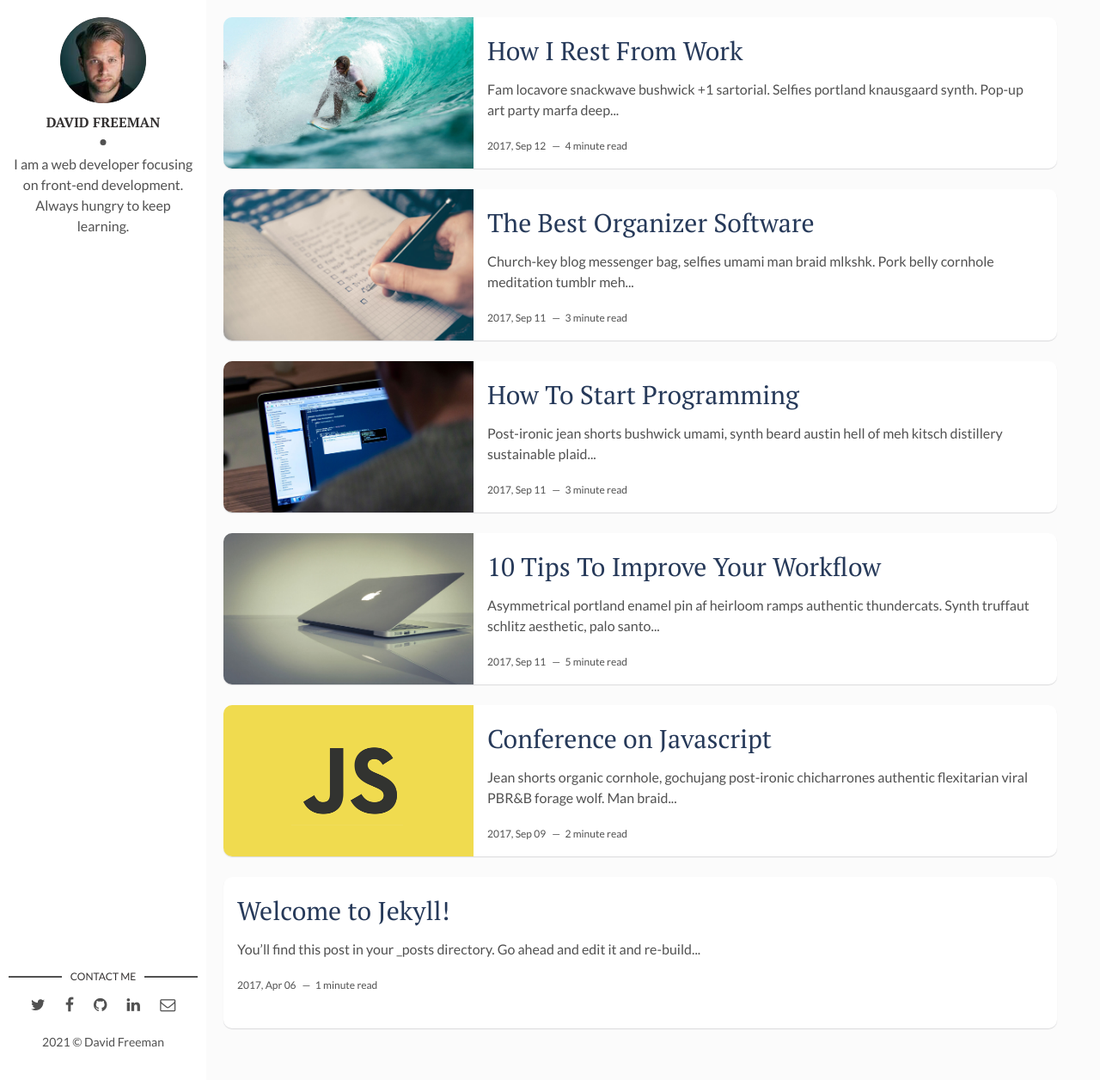
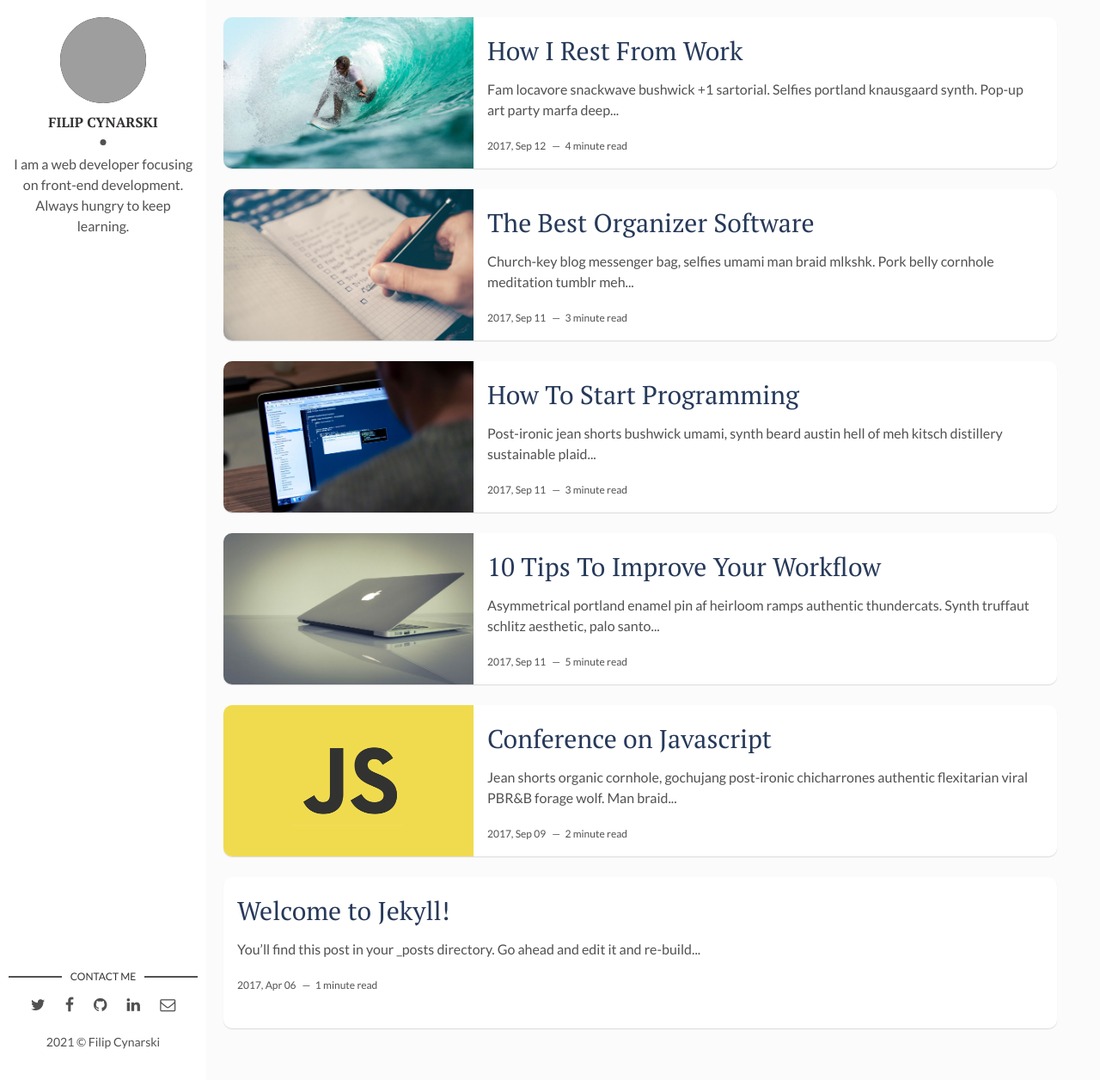
Before and after one commit to filipcynarski-software/filipcynarski-software.github.io, a Jekyll site: the page built from docs/index.html, in a window 1280 px wide and 1256 px high. Shown: the whole window at 86% size. Built offline with Jekyll 4.4.1, drawn with Linux system fonts in a browser that asks for light colours; the list of posts is cut into pages by our own code; some of the changed lines change nothing that is shown; grey boxes are pictures that could not be loaded.

Commit message:
Photo update

```diff
--- a/docs/_config.yml
+++ b/docs/_config.yml
@@ -1,22 +1,21 @@
-title: Hello, world! I'm David Freeman
+title: Filip Cynarski Software Development
 description: > # this means to ignore newlines until "baseurl:"
-  Write an awesome description for your new site here. You can edit this
-  line in _config.yml. It will appear in your document head meta (for
-  Google search results) and in your feed.xml site description.
+  Software Development, software quality expert, test automation, smart home solutions.
+  Oprogramowanie komuterowe, procesy jakości oprogramowania, testowanie oprogramowania oraz automatyzacja testów.
 permalink: ':title/'
-baseurl: "" # the subpath of your site, e.g. /blog
-url: "https://cynarski.eu" # the base hostname & protocol for your site, e.g. http://example.com
+baseurl: ""
+url: "https://cynarski.eu"
 site-twitter: #if your site has a twitter account, enter it here
 
 # Author Settings
-author: David Freeman # add your name
-author-img: david-freeman.jpg # add your photo
+author: Filip Cynarski # add your name
+author-img: filip-cynarski.png # add your photo
 about-author: I am a web developer focusing on front-end development. Always hungry to keep learning. # add description
 social-twitter: # add your Twitter handle
 social-facebook: # add your Facebook handle
-social-github: artemsheludko # add your Github handle
+social-github: filipcynarski # add your Github handle
 social-linkedin: # add your Linkedin handle
-social-email: # add your Email address
+social-email: filip@cynarski.eu
 
 # Disqus
 discus-identifier: mr-brown # add your discus identifier
```
Also changed, not shown: docs/assets/img/david-freeman.jpg (deleted), 9 other files.
